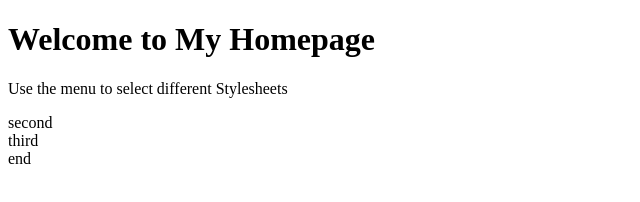
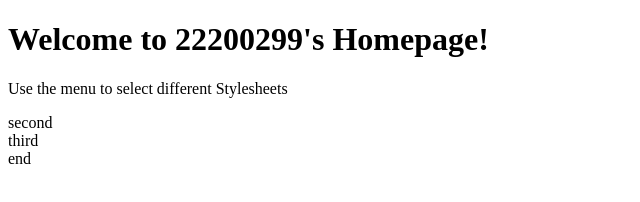
Before and after one commit to livmeraki/PP1_Project2, a plain HTML site: page index.html in a window 1280 px wide. Shown: the whole page, without its empty margins (0-640 px from the left). Drawn offline with Linux system fonts and the light colour scheme.

Commit message:
edit text

```diff
--- a/index.html
+++ b/index.html
@@ -7,7 +7,7 @@
 </head>
 <body>
     <div>
-        <h1>Welcome to My Homepage</h1>
+        <h1>Welcome to 22200299's Homepage!</h1>
         <p>Use the menu to select different Stylesheets</p>
     </div>
     <div>
```
